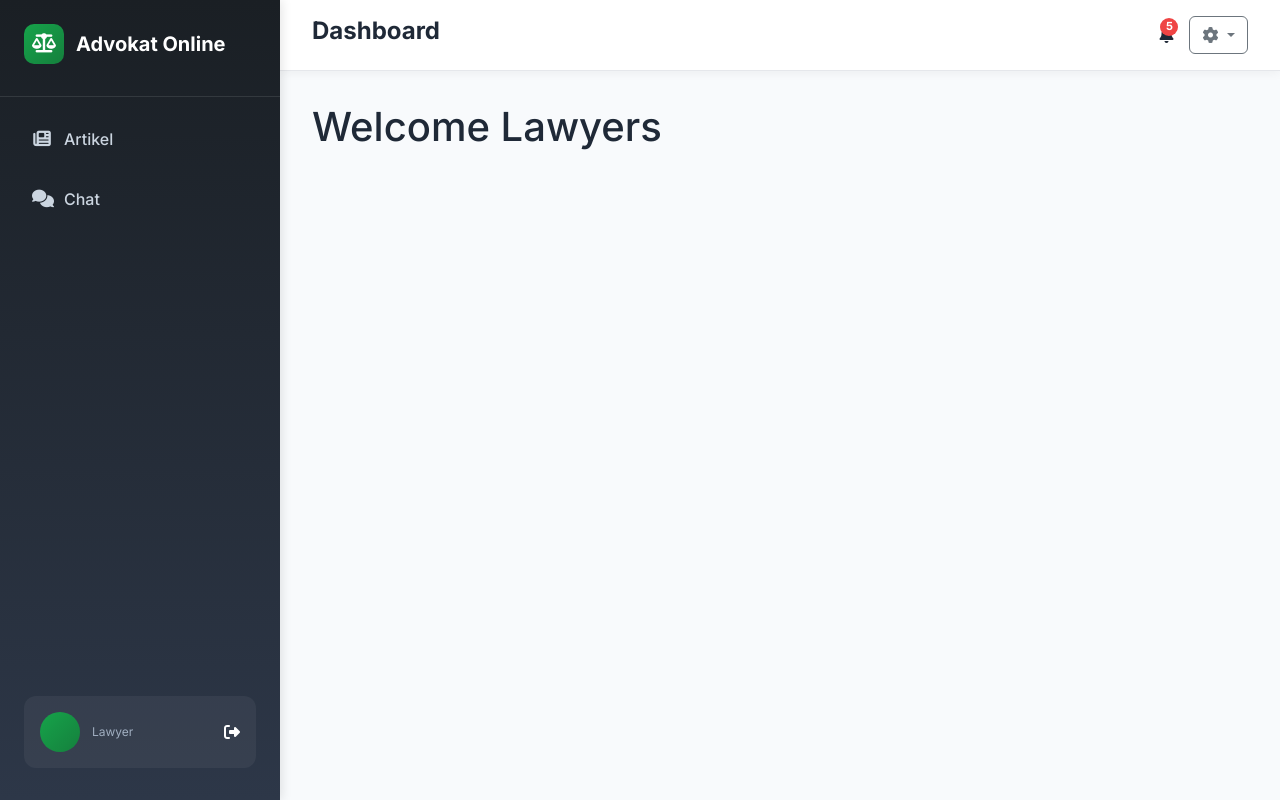
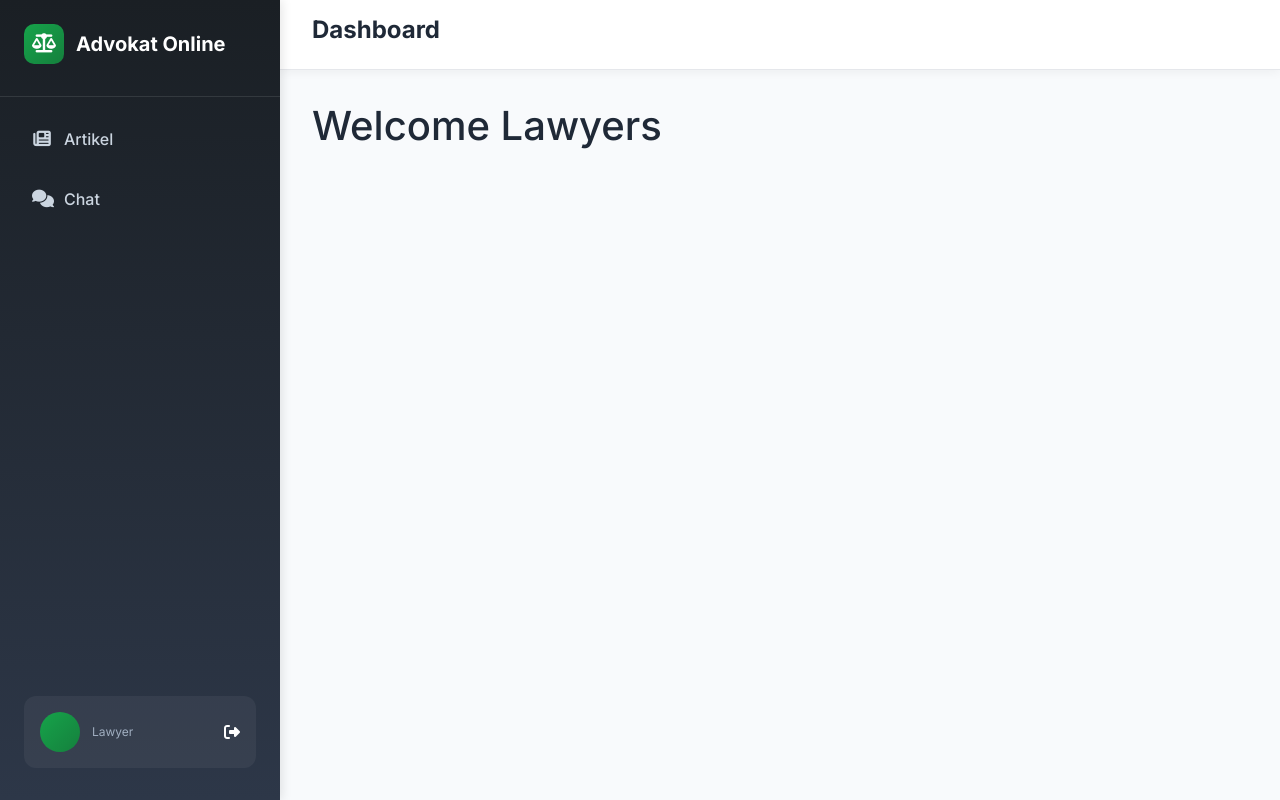
Before and after one commit to projectAdvokat/advokat, a CodeIgniter app: page /advokat/index.php/dashboard/index in a window 1280 px wide. Run offline with CodeIgniter, Linux system fonts and the light colour scheme.

Commit message:
menghapus yang tidak perlu

```diff
--- a/application/views/layouts/dashboard.php
+++ b/application/views/layouts/dashboard.php
@@ -386,23 +386,7 @@
         <h1 class="page-title"><?= isset($page_title) ? $page_title : 'Dashboard' ?></h1>
       </div>
 
-      <div class="header-actions">
-        <div class="notification-badge">
-          <i class="fas fa-bell"></i>
-          <span class="badge">5</span>
-        </div>
-        <div class="dropdown">
-          <button class="btn btn-outline-secondary dropdown-toggle" type="button" data-bs-toggle="dropdown">
-            <i class="fas fa-cog"></i>
-          </button>
-          <ul class="dropdown-menu dropdown-menu-end">
-            <li><a class="dropdown-item" href="<?= base_url('profile') ?>">Profile</a></li>
-            <li><a class="dropdown-item" href="<?= base_url('settings') ?>">Settings</a></li>
-            <li><hr class="dropdown-divider"></li>
-            <li><a class="dropdown-item" href="<?= base_url('logout') ?>">Logout</a></li>
-          </ul>
-        </div>
-      </div>
+
     </div>
 
     <!-- Content Wrapper -->
```
